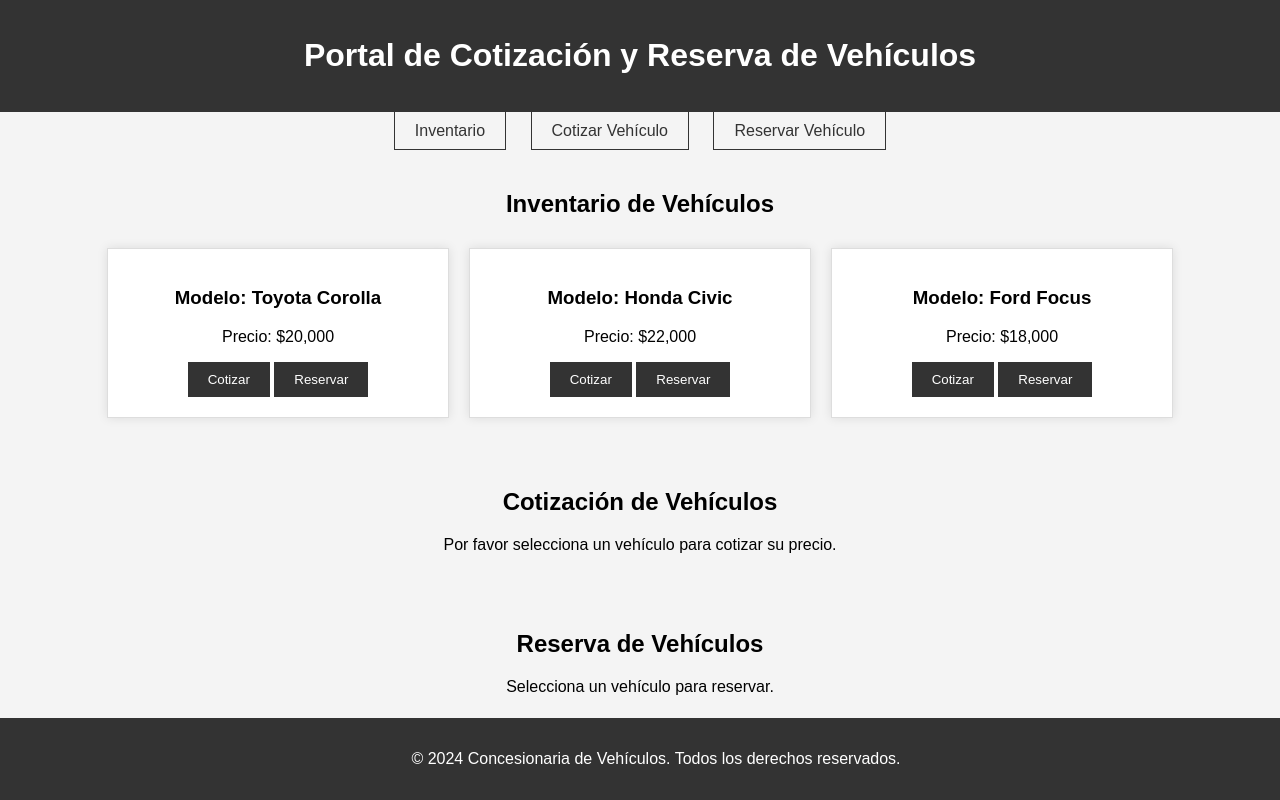
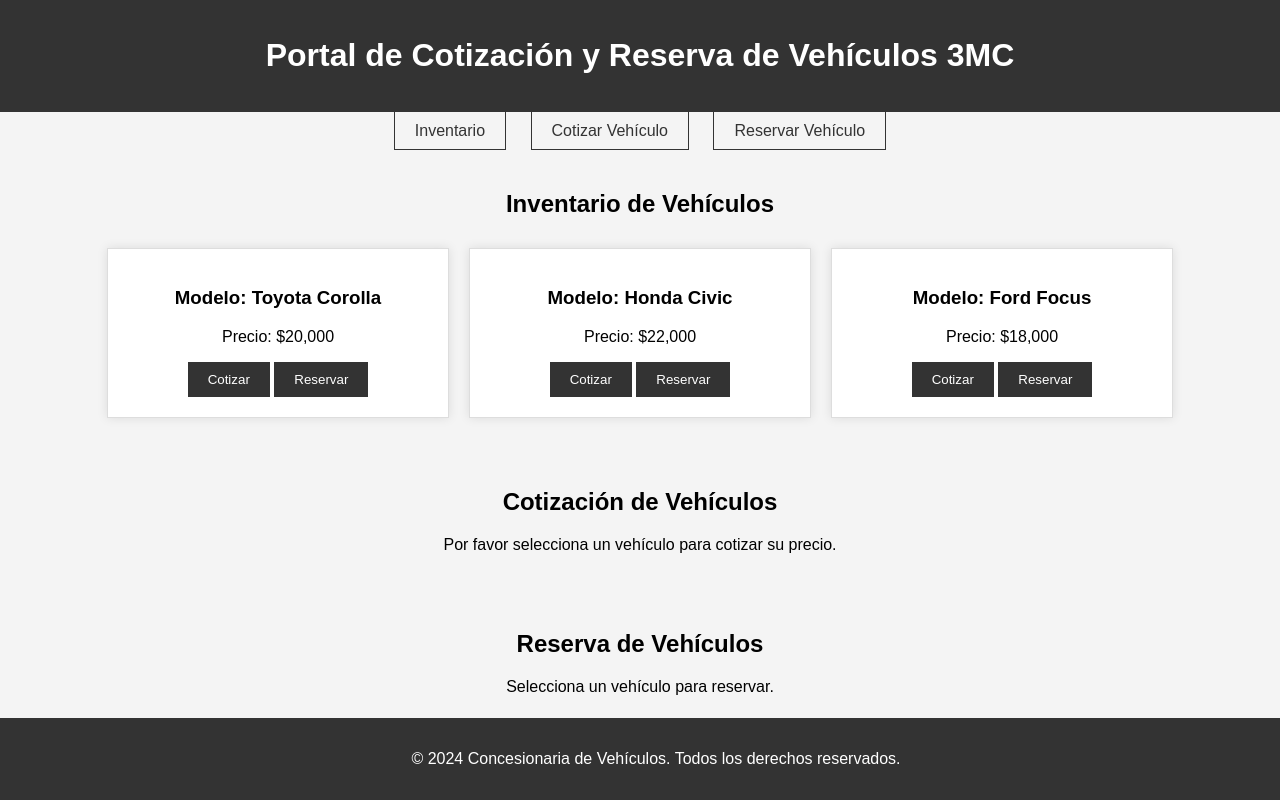
Before and after one commit to MildredCM/CrearCotizacion, a plain HTML site: page index.html in a window 1280 px wide. Drawn offline with Linux system fonts and the light colour scheme.

Commit message:
Agregue 3MC

```diff
--- a/index.html
+++ b/index.html
@@ -73,7 +73,7 @@
 <body>
 
     <header>
-        <h1>Portal de Cotización y Reserva de Vehículos</h1>
+        <h1>Portal de Cotización y Reserva de Vehículos 3MC</h1>
     </header>
 
     <nav>
```
